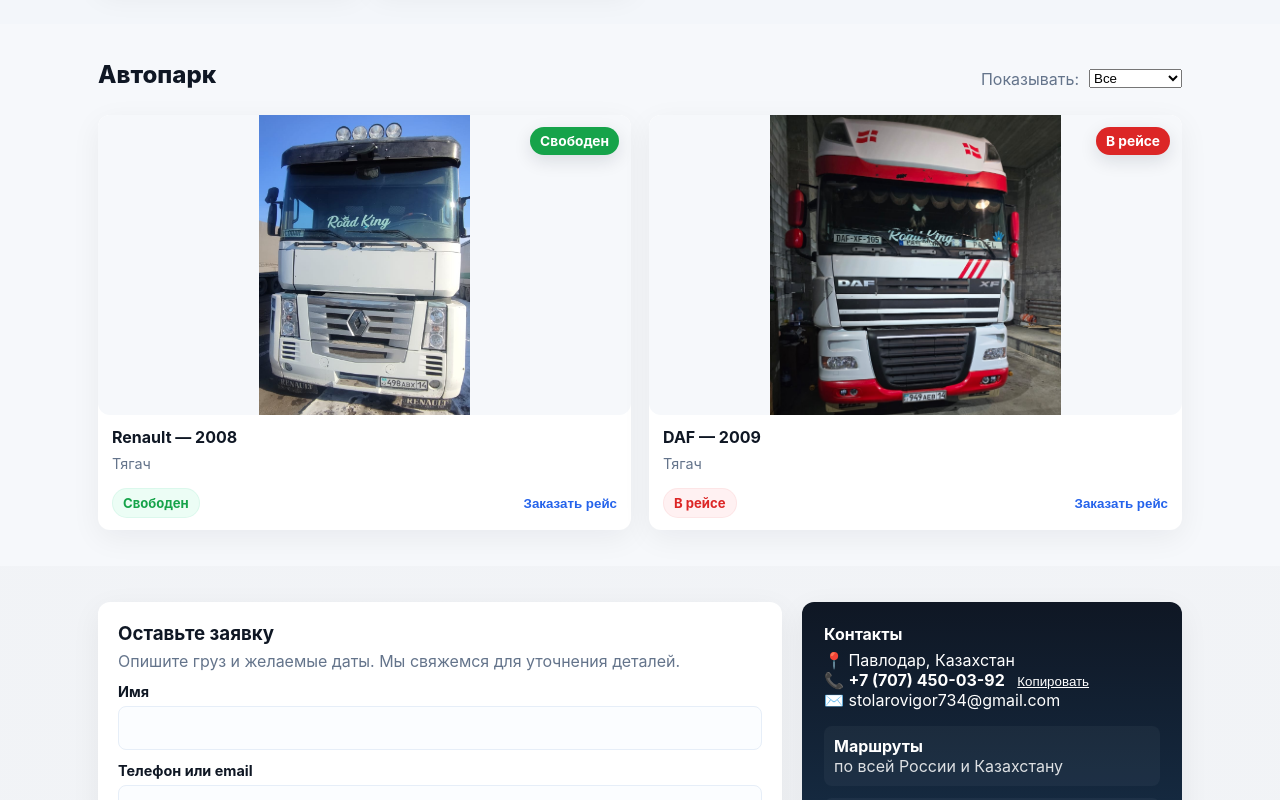
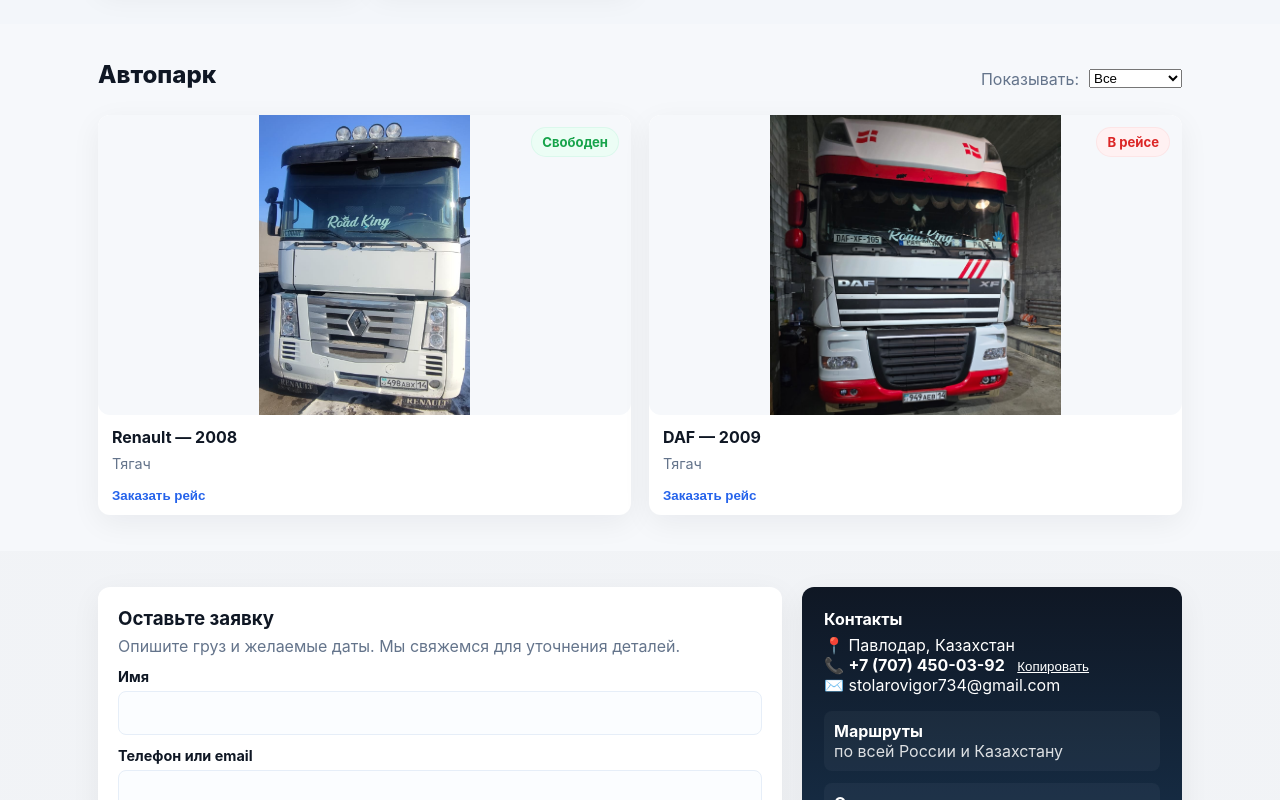
Before and after one commit to Magurin/stolyarov_company, a React (Vite) app: page / in a window 1280 px wide. Shown: the part 1040-1840 px from the top of the page. Built offline with nearby package versions, Linux system fonts and the light colour scheme.

Commit message:
chore: move existing status chip into image corner; remove temporary badge

```diff
--- a/src/App.css
+++ b/src/App.css
@@ -141,10 +141,9 @@
   background: transparent;
 }
 
-/* Availability badge placed in the image corner */
-.truck-badge { position: absolute; right: 12px; top: 12px; z-index: 3; padding: 6px 10px; border-radius: 999px; font-weight:700; font-size:0.86rem; color: #fff; box-shadow: 0 6px 18px rgba(16,24,40,0.12); }
-.truck-badge.free { background: #16a34a; }
-.truck-badge.busy { background: #dc2626; }
+/* Position the existing status chip in the image corner */
+.truck-img-wrapper .chip { position: absolute; right: 12px; top: 12px; z-index: 3; margin: 0; }
+
 .truck-body { padding:12px 14px; display:flex; flex-direction:column; gap:8px; }
 .truck-title { font-weight:700; }
 .truck-sub { color:var(--muted); font-size:0.9rem; }
@@ -228,5 +227,5 @@
 
 /* After ~1000px ensure header content keeps a comfortable gap from the edges */
 @media (min-width: 1000px) {
-  .header-inner { padding-left: 20px; padding-right: 20px; }
+  .header-inner { padding-left: 20px; padding-right: 20px; padding-block: 5px;}
 }
--- a/src/App.tsx
+++ b/src/App.tsx
@@ -294,7 +294,7 @@
               <article key={t.id} className="truck-card" onClick={() => setSelectedTruck(t)} tabIndex={0}>
                <div className={`truck-image ${t.available ? "" : "muted"}`}>
                 <div className="truck-img-wrapper">
-                  <span className={`truck-badge ${t.available ? 'free' : 'busy'}`}>{t.available ? 'Свободен' : 'В рейсе'}</span>
+                  <span className={`chip ${t.available ? 'chip-green' : 'chip-red'}`}>{t.available ? 'Свободен' : 'В рейсе'}</span>
                   <img
                     src={t.img}
                     alt={`${t.name} ${t.year}`}
@@ -305,7 +305,6 @@
                   <div className="truck-title">{t.name} — {t.year}</div>
                   <div className="truck-sub">{t.type}</div>
                   <div className="truck-row">
-                    <span className={`chip ${t.available ? "chip-green" : "chip-red"}`}>{t.available ? "Свободен" : "В рейсе"}</span>
                     <button className="link-btn" onClick={(e) => { e.stopPropagation(); setForm({ ...form, route: "" }); document.getElementById("contacts")?.scrollIntoView({ behavior: "smooth" }); }}>Заказать рейс</button>
                   </div>
                 </div>
```
